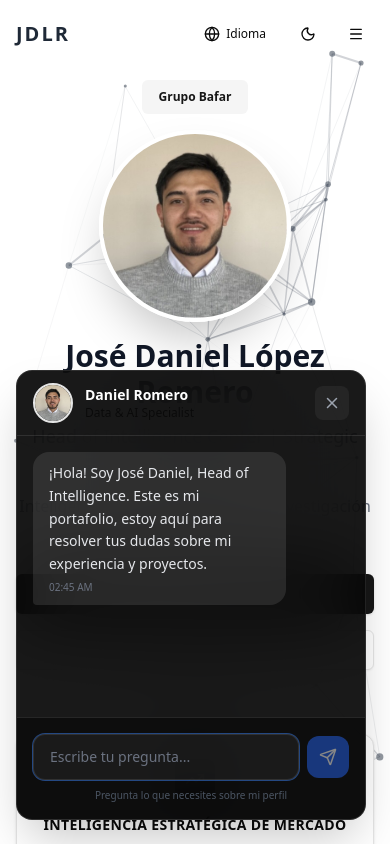
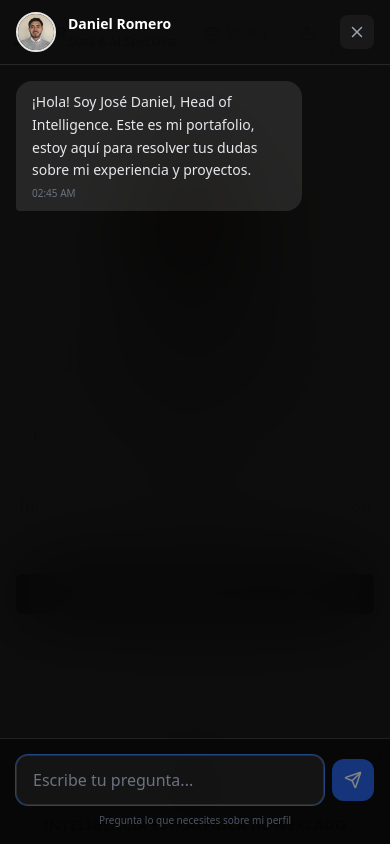
Before and after one commit to Daniel9romero/Portafolio, a React (Vite) app: page / in a window 390 px wide. Both pictures are taken after a click on the button 326 px from the left and 774 px from the top of the page. Shown: the top 844 px of the page. Built offline with nearby package versions, Linux system fonts and the light colour scheme.

Commit message:
Fix chat mobile responsiveness - fullscreen on mobile

```diff
--- a/src/components/ChatBubble.tsx
+++ b/src/components/ChatBubble.tsx
@@ -27,11 +27,11 @@ const CONFIG = {
 
   // Posición del chat
   bubblePosition: 'bottom-6 right-6', // Posición de la burbuja
-  windowPosition: 'bottom-6 right-6', // Posición de la ventana
+  windowPosition: 'bottom-0 right-0 sm:bottom-6 sm:right-6', // Posición de la ventana
 
-  // Tamaños
-  bubbleSize: 'w-20 h-20', // Tamaño de la burbuja
-  windowSize: 'w-[350px] h-[450px]', // Tamaño de la ventana
+  // Tamaños - fullscreen en móvil, ventana en desktop
+  bubbleSize: 'w-16 h-16 sm:w-20 sm:h-20', // Tamaño de la burbuja
+  windowSize: 'w-full h-full sm:w-[350px] sm:h-[450px] sm:rounded-2xl', // Tamaño de la ventana
 
   // Tiempo para mostrar notificación (ms)
   notificationDelay: 3000,
@@ -229,7 +229,7 @@ export default function ChatBubble() {
             animate={{ opacity: 1, scale: 1, y: 0 }}
             exit={{ opacity: 0, scale: 0.8, y: 20 }}
             transition={{ type: 'spring', damping: 25, stiffness: 300 }}
-            className={`fixed ${CONFIG.windowPosition} z-50 ${CONFIG.windowSize} bg-black/90 backdrop-blur-2xl rounded-2xl border border-white/10 shadow-2xl overflow-hidden flex flex-col`}
+            className={`fixed ${CONFIG.windowPosition} z-50 ${CONFIG.windowSize} bg-black/95 sm:bg-black/90 backdrop-blur-2xl border-0 sm:border border-white/10 shadow-2xl overflow-hidden flex flex-col`}
           >
             {/* Header */}
             <div className={`bg-gradient-to-r from-${CONFIG.accentColor}/20 to-green-600/20 px-4 py-3 flex items-center gap-3 border-b border-white/10`}>
@@ -316,7 +316,7 @@ export default function ChatBubble() {
                   onKeyPress={handleKeyPress}
                   placeholder={CONFIG.inputPlaceholder}
                   disabled={isLoading}
-                  className={`flex-1 bg-white/5 border border-white/10 rounded-xl px-4 py-3 text-sm text-white placeholder-gray-500 focus:outline-none focus:border-${CONFIG.accentColor}/50 focus:ring-1 focus:ring-${CONFIG.accentColor}/30 transition-all disabled:opacity-50`}
+                  className={`flex-1 bg-white/5 border border-white/10 rounded-xl px-4 py-3 text-base sm:text-sm text-white placeholder-gray-500 focus:outline-none focus:border-${CONFIG.accentColor}/50 focus:ring-1 focus:ring-${CONFIG.accentColor}/30 transition-all disabled:opacity-50`}
                 />
                 <button
                   onClick={sendMessage}
```
